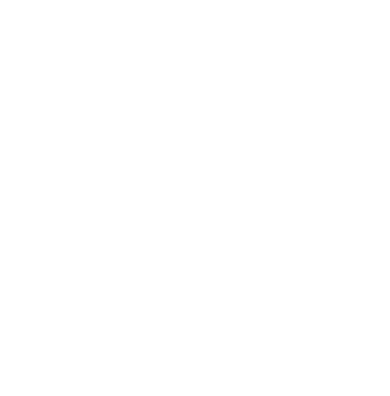
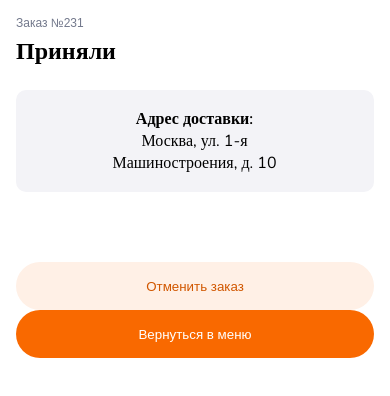
Before and after one commit to Roman-Vik/exam, a plain HTML site: page index.html in a window 390 px wide. Drawn offline with nearby package versions, Linux system fonts and the light colour scheme.

Commit message:
add project

```diff
--- a/index.html
+++ b/index.html
@@ -1,15 +1,43 @@
 <!DOCTYPE html>
 <html lang="en">
   <head>
-  <meta charset="UTF-8">
-  <meta http-equiv="X-UA-Compatible" content="IE=edge">
-  <meta name="viewport" content="width=device-width, initial-scale=1.0">
-  <link rel="stylesheet" href="./style.css">
+    <meta charset="UTF-8" />
+    <meta http-equiv="X-UA-Compatible" content="IE=edge" />
+    <meta name="viewport" content="width=device-width, initial-scale=1.0" />
+    <link rel="preconnect" href="https://fonts.googleapis.com" />
+    <link rel="preconnect" href="https://fonts.gstatic.com" crossorigin />
+    <link
+      href="https://fonts.googleapis.com/css2?family=Nunito:wght@400;600&display=swap"
+      rel="stylesheet"
+    />
+    <link rel="stylesheet" href="./style.css" />
+
     <title>Document</title>
   </head>
   <body>
     <header></header>
-  <main></main>
+    <main>
+      <section>
+        <div class="card">
+          <div class="container">
+            <p class="card__num">Заказ №231</p>
+            <div class="card__status">
+              <p class="card__answer">Приняли</p>
+              <p class="card__time">24 мин</p>
+            </div>
+            <div class="card__adr">
+              <span class="card__text card__text_bolt" >Адрес доставки:</span>
+              <span class="card__text">Москва, ул. 1-я</span>
+              <span class="card__text"> Машиностроения, д. 10</span>
+            </div>
+              <div class="card__btns">
+                <button class="card__cancel">Отменить заказ</button>
+                <button class="card__menu">Вернуться в меню</button>
+              </div>
+          </div>
+        </div>
+      </section>
+    </main>
     <footer></footer>
   </body>
 </html>
--- a/style.css
+++ b/style.css
@@ -0,0 +1,177 @@
+* {
+  box-sizing: border-box;
+  margin: 0;
+  height: auto;
+}
+.card {
+  max-width: 740px;
+  height: auto;
+}
+.container {
+  padding: 40px;
+  height: 100%;
+}
+.card__num {
+  font-family: 'Nunito';
+  font-style: normal;
+  font-weight: 400;
+  font-size: 16px;
+  line-height: 22px;
+  color: #73798c;
+  margin-bottom: 5px;
+}
+.card__status {
+  margin-top: 27px;
+  display: flex;
+  justify-content: space-between;
+}
+.card__answer {
+  font-family: 'Nunito';
+  font-style: normal;
+  font-weight: 600;
+  font-size: 36px;
+  line-height: 49px;
+  color: #000000;
+  margin-bottom: 44px;
+}
+.card__time {
+  font-family: 'Nunito';
+  font-style: normal;
+  font-weight: 600;
+  font-size: 36px;
+  line-height: 49px;
+  color: #000000;
+}
+.card__text {
+  font-family: 'Nunito';
+  font-style: normal;
+  font-weight: 400;
+  font-size: 16px;
+  line-height: 22px;
+  color: #000000;
+}
+.card__text_bolt {
+  font-weight: 600;
+}
+.card__adr::before {
+  transform: translateY(-9px);
+  content: '';
+  border-radius: 2px;
+  display: block;
+  width: 100%;
+  height: 2px;
+  background-color: #e2e2e9;
+}
+.card__btns {
+  display: flex;
+  justify-content: space-between;
+  margin-top: 70px;
+}
+.card__cancel {
+  cursor: pointer;
+  width: 160px;
+  height: 48px;
+  border: none;
+  border-radius: 1000px;
+  background: #fff0e6;
+  color: #d15700;
+  position: relative;
+}
+.card__cancel:active{
+  cursor: pointer;
+  width: 160px;
+  height: 48px;
+  border: none;
+  border-radius: 1000px;
+  background:#d15700;
+  color: #fff0e6;
+  border: solid 1px #fff0e6;
+  box-shadow: 0 3px 0 #fff0e6;
+  top: 3px;
+}
+
+
+.card__menu {
+  cursor: pointer;
+  width: 190px;
+  height: 48px;
+  border: none;
+  border-radius: 1000px;
+  background: #f96900;
+  color: #fff;
+   position: relative;
+}
+.card__menu:active {
+  cursor: pointer;
+  width: 190px;
+  height: 48px;
+  border: none;
+  border-radius: 1000px;
+  background: #fff;
+  color: #f96900;
+  border: solid 1px #f96900;
+  box-shadow: 0 3px 0 #f96900;
+  top: 3px;
+}
+
+@media (max-width: 506px) {
+  .container {
+    padding: 16px;
+  }
+  .card__status {
+    margin-top: 5px;
+  }
+  .card__answer {
+    margin-bottom: 12px;
+  }
+
+  .card__adr_bolt {
+    padding-top: 18px;
+  }
+  .card__adr {
+    width: 100%;
+    padding: 18px 21px 18px 20px;
+    display: flex;
+    flex-direction: column;
+    align-items: center;
+    height: auto;
+    margin: 10px auto 0 auto;
+    background: #f3f3f7;
+    border-radius: 10px;
+  }
+  .card__adr::before {
+    display: none;
+  }
+}
+@media (max-width: 464px) {
+
+  .card__num {
+    font-family: Arial, Helvetica, sans-serif;
+    font-size: 12px;
+    line-height: 14px;
+  }
+  .card__answer,
+  .card__time {
+    font-size: 24px;
+    line-height: 33px;
+  }
+}
+
+@media (max-width: 464px) {
+  .card__btns {
+    display: flex;
+    flex-direction: column;
+    align-items: center;
+  }
+  .card__cancel,
+  .card__menu {
+    width: 100%;
+    height: 48px;
+  }
+}
+
+@media (max-width: 464px) {
+  .card__time{
+    visibility:hidden;
+  }
+}
```
Lines whose indentation alone changed are shown as unchanged.
